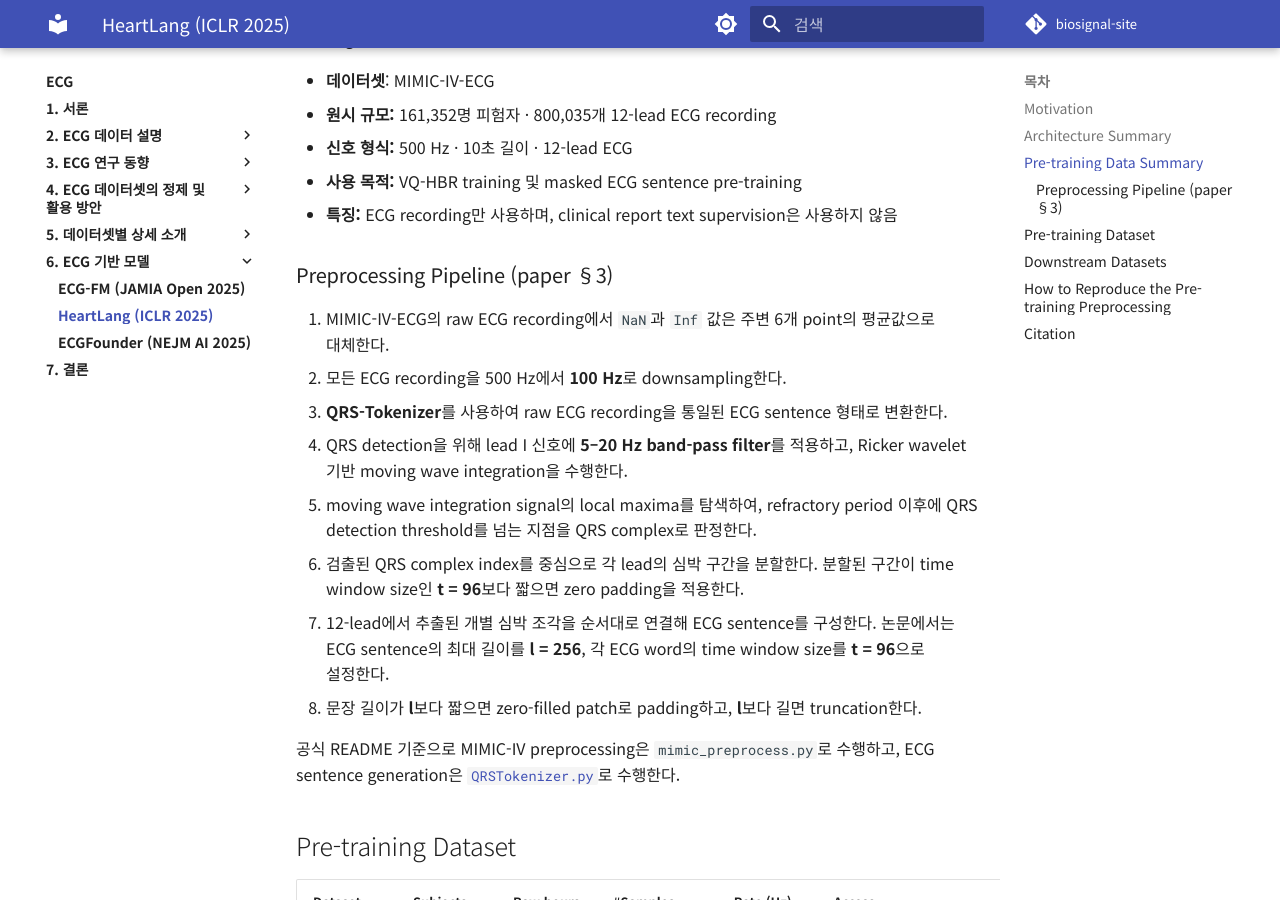
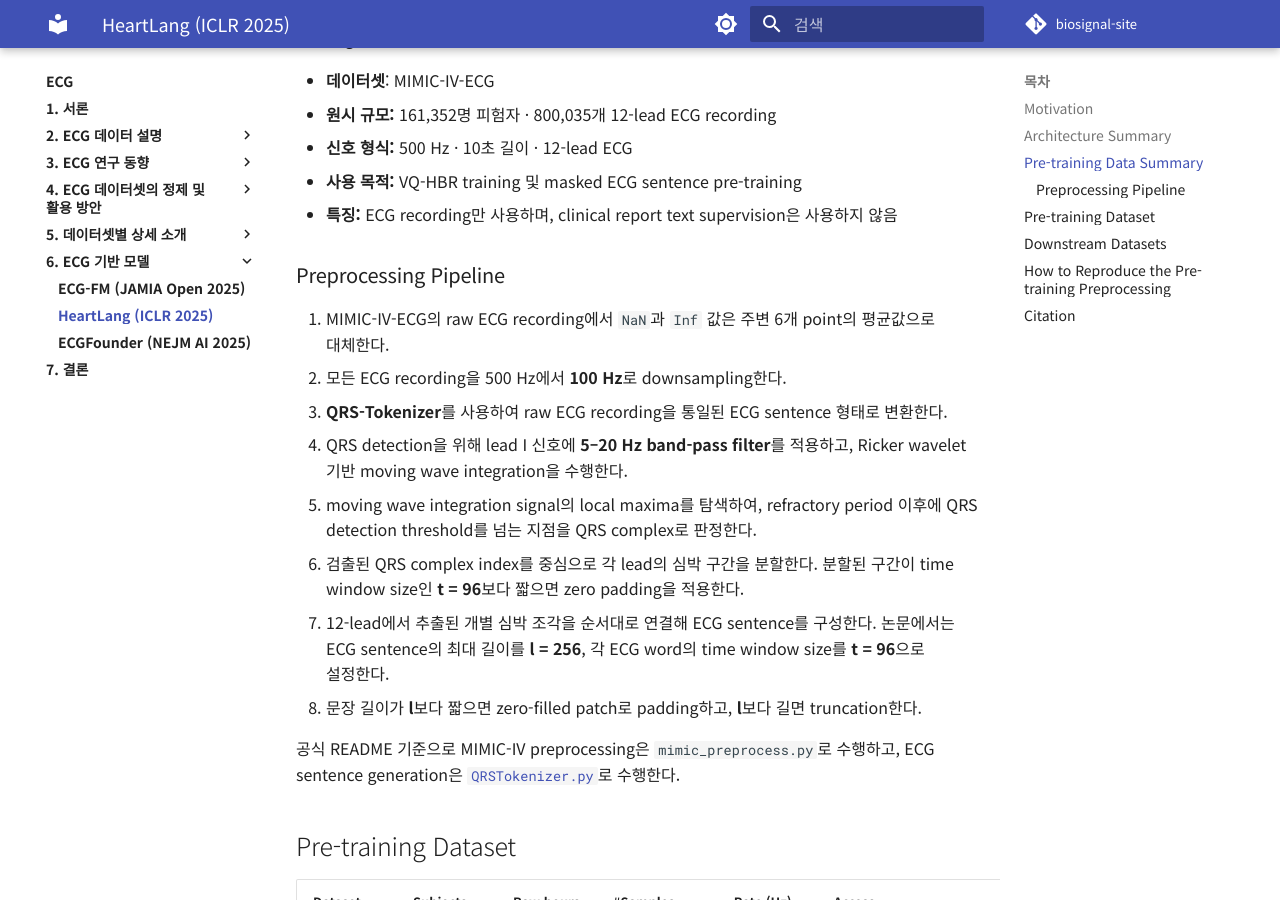
Before and after one commit to iwantjeonyeok/biosignal-site, an MkDocs documentation site: the page built from docs/ecg/6-ecg-기반-모델/heartlang.md, in a window 1280 px wide and 900 px high, scrolled down 1466 px. Built offline with MkDocs 1.6.1 and Material for MkDocs 9.7.7, drawn with Linux system fonts in a browser that asks for light colours; comment, search, counter and statistics services are not loaded.

```diff
--- a/docs/ecg/6-ecg-기반-모델/heartlang.md
+++ b/docs/ecg/6-ecg-기반-모델/heartlang.md
@@ -32,7 +32,7 @@
 - **사용 목적:** VQ-HBR training 및 masked ECG sentence pre-training
 - **특징:** ECG recording만 사용하며, clinical report text supervision은 사용하지 않음
 
-### Preprocessing Pipeline (paper §3)
+### Preprocessing Pipeline
 
 
 1. MIMIC-IV-ECG의 raw ECG recording에서 `NaN`과 `Inf` 값은 주변 6개 point의 평균값으로 대체한다.
```
